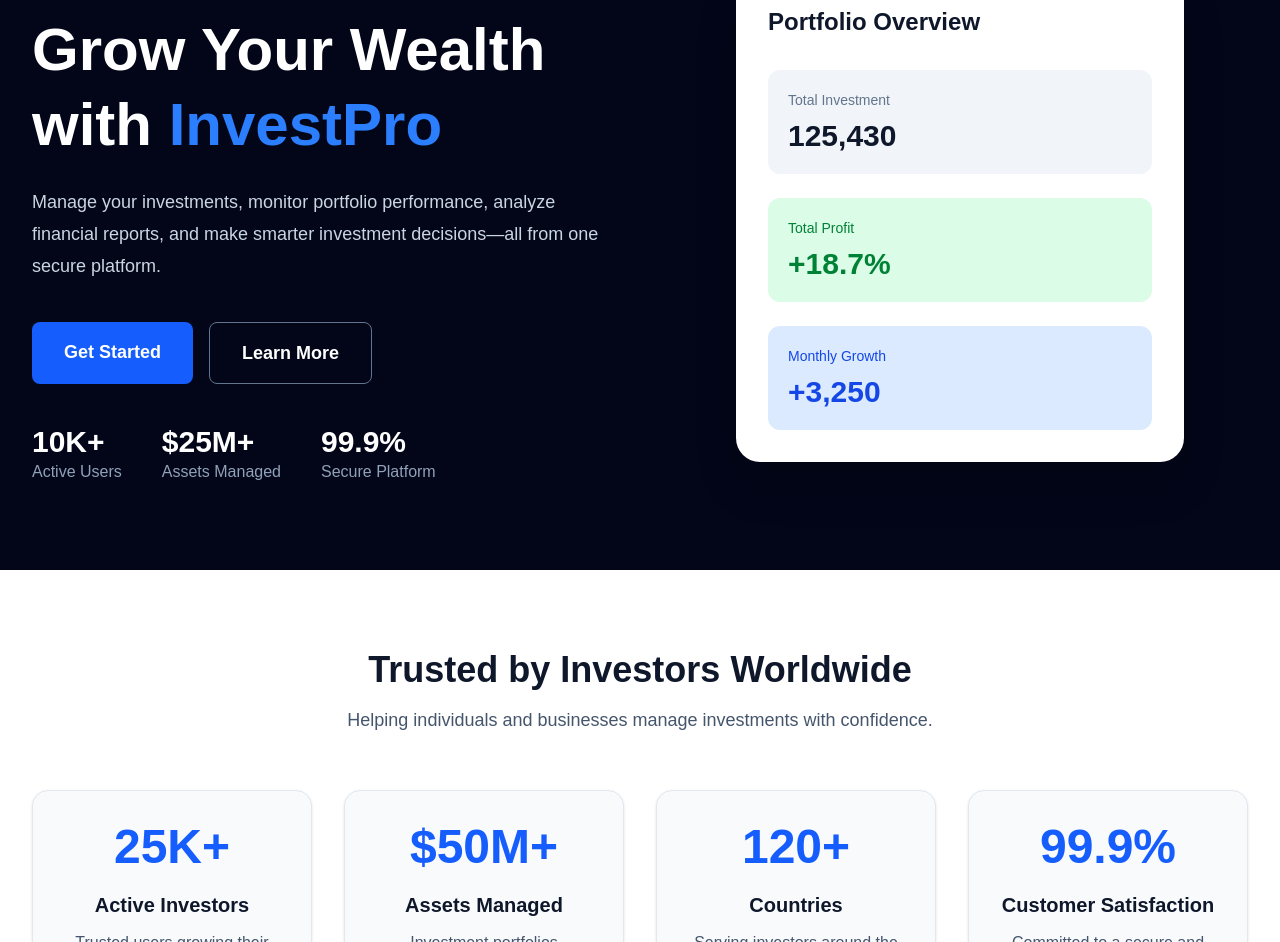
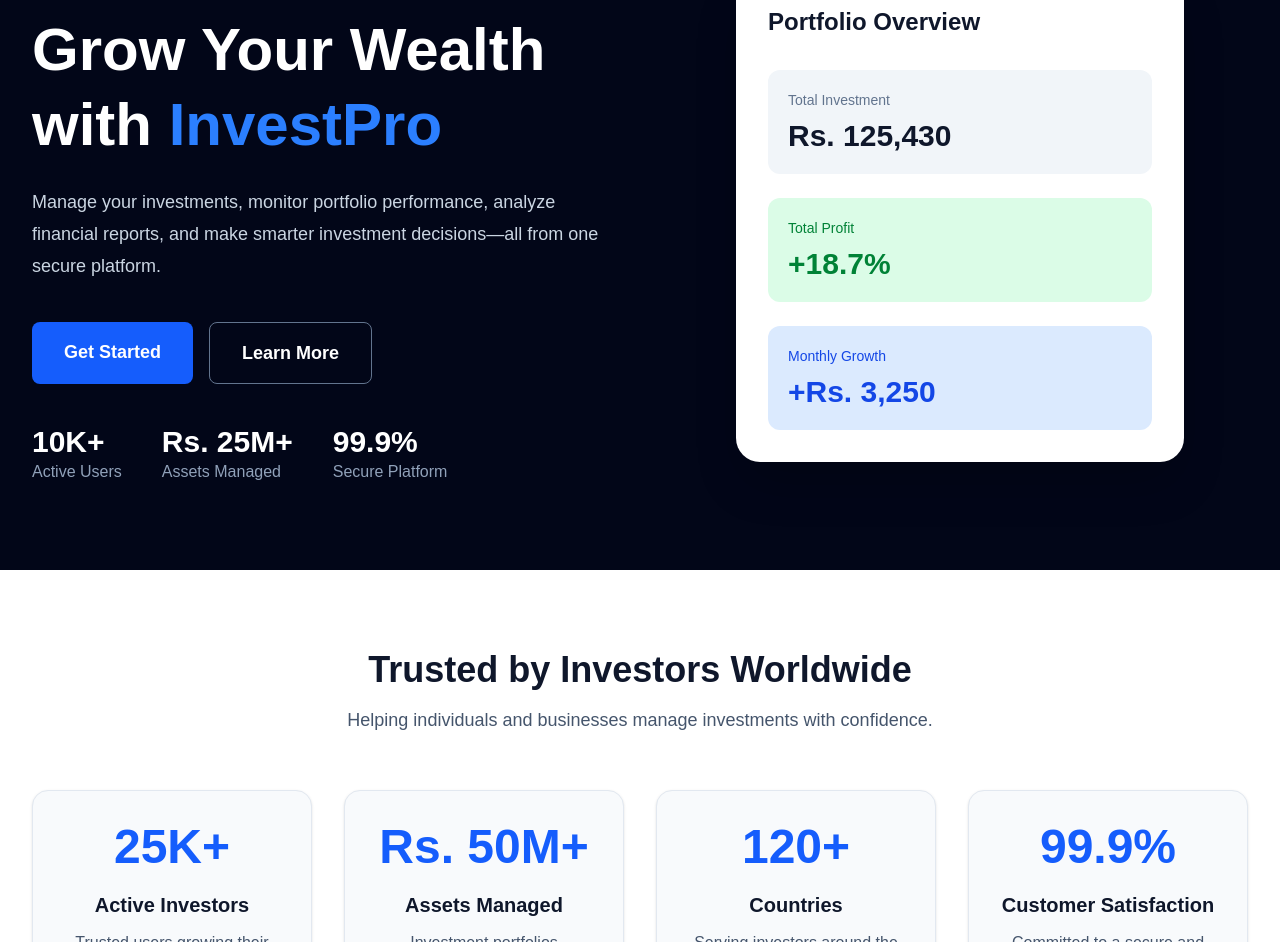
Before and after one commit to Indirat33/investment_management, a Next.js app: page / in a window 1280 px wide. Shown: the part 230-1172 px from the top of the page. Built offline with nearby package versions, Linux system fonts and the light colour scheme.

Commit message:
Use Rs. currency on landing page amounts
Co-Authored-By: Indira Tamang <indira.t333@gmail.com>

```diff
--- a/components/landing/Hero.tsx
+++ b/components/landing/Hero.tsx
@@ -45,7 +45,7 @@ export default function Hero() {
             </div>
 
             <div>
-              <h3 className="text-3xl font-bold text-white">$25M+</h3>
+              <h3 className="text-3xl font-bold text-white">Rs. 25M+</h3>
               <p className="text-slate-400">Assets Managed</p>
             </div>
 
@@ -72,7 +72,7 @@ export default function Hero() {
                 </p>
 
                 <h3 className="mt-2 text-3xl font-bold text-slate-900">
-                  125,430
+                  Rs. 125,430
                 </h3>
               </div>
 
@@ -92,7 +92,7 @@ export default function Hero() {
                 </p>
 
                 <h3 className="mt-2 text-3xl font-bold text-blue-700">
-                  +3,250
+                  +Rs. 3,250
                 </h3>
               </div>
 
--- a/components/landing/Stats.tsx
+++ b/components/landing/Stats.tsx
@@ -6,7 +6,7 @@ export default function Stats() {
       description: "Trusted users growing their wealth with our platform.",
     },
     {
-      value: "$50M+",
+      value: "Rs. 50M+",
       title: "Assets Managed",
       description: "Investment portfolios managed securely every day.",
     },
```
